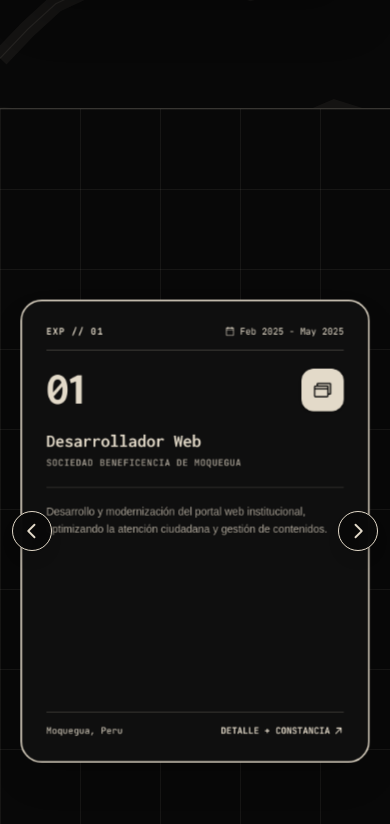
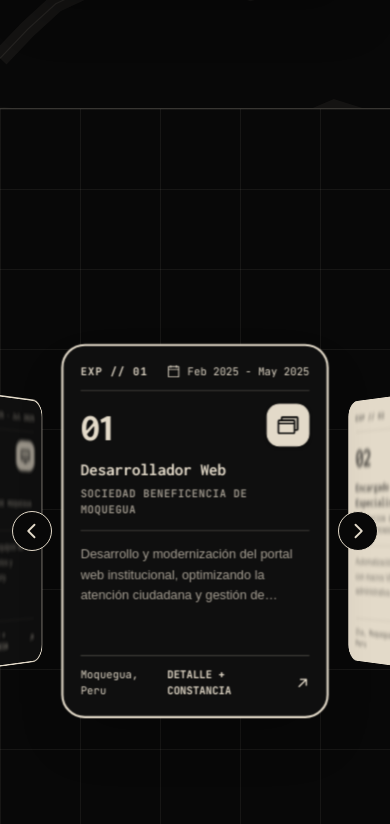
Before and after one commit to AndreeHappy/MyPage, a React (Vite) app: page / in a window 390 px wide. Shown: the part 1580-2404 px from the top of the page. Built offline with nearby package versions, Linux system fonts and the light colour scheme.

Commit message:
fix(experience): restore pure preserve-3d cylinder without autoAlpha or scale3d flattening

```diff
--- a/src/components/Experience.jsx
+++ b/src/components/Experience.jsx
@@ -193,18 +193,14 @@ function drawSolid3DLetters(canvas, progress, timeSec = 0) {
   ctx.scale(dpr, dpr);
   ctx.clearRect(0, 0, width, height);
 
-  if (progress < 0.28 || progress > 0.72) {
+  if (progress <= 0.015 || progress >= 0.985) {
     ctx.restore();
     return;
   }
 
-  // Smooth fade in (0.28 -> 0.36) and fade out (0.64 -> 0.72)
   let alpha = 1;
-  if (progress < 0.36) {
-    alpha = (progress - 0.28) / 0.08;
-  } else if (progress > 0.64) {
-    alpha = (0.72 - progress) / 0.08;
-  }
+  if (progress < 0.12) alpha = (progress - 0.015) / 0.105;
+  else if (progress > 0.88) alpha = (0.985 - progress) / 0.105;
   ctx.globalAlpha = Math.max(0, Math.min(1, alpha));
 
   const isLight = document.documentElement.classList.contains("theme-light");
@@ -223,9 +219,7 @@ function drawSolid3DLetters(canvas, progress, timeSec = 0) {
   const scaleXY = 78; // Balanced size (scaled down from 108, was originally 60)
   const halfDepth = 26; // Solid, proportional 3D extrusion thickness (was 38)
 
-  // Normalized transition progress across Phase 2 [0.28, 0.72]
-  const transProgress = (progress - 0.28) / 0.44;
-  const groupY = -720 + transProgress * 1440;
+  const groupY = -680 + progress * 1360;
   const lightDir = [-0.32, -0.62, 0.71];
 
   const allPolys = [];
@@ -425,39 +419,39 @@ function CardInnerContent({ face, isBlurredBack = false }) {
       >
         <div>
           <div
-            className="flex items-center justify-between pb-4 border-b"
+            className="flex items-center justify-between pb-2.5 md:pb-4 border-b"
             style={{ borderColor: dividerColor }}
           >
-            <span className="text-xs font-mono uppercase tracking-widest font-bold">
+            <span className="text-[10px] md:text-xs font-mono uppercase tracking-widest font-bold">
               EXP // {num}
             </span>
-            <span className="text-xs font-mono flex items-center gap-1.5 font-medium">
+            <span className="text-[10px] md:text-xs font-mono flex items-center gap-1.5 font-medium">
               <CalendarBlank size={14} />
               {exp.period}
             </span>
           </div>
 
-          <div className="mt-5 flex items-end justify-between">
-            <span className="text-6xl font-black font-title leading-none tracking-tighter">
+          <div className="mt-3 md:mt-5 flex items-end justify-between">
+            <span className="text-4xl md:text-6xl font-black font-title leading-none tracking-tighter">
               {num}
             </span>
             <div
-              className="w-14 h-14 rounded-2xl border flex items-center justify-center shadow-sm"
+              className="w-10 h-10 md:w-14 md:h-14 rounded-xl md:rounded-2xl border flex items-center justify-center shadow-sm"
               style={{
                 borderColor: cardBorder,
                 backgroundColor: invert ? "var(--bg)" : "var(--fg)",
                 color: invert ? "var(--fg)" : "var(--bg)"
               }}
             >
-              <Icon size={28} weight="duotone" />
+              <Icon size={24} weight="duotone" />
             </div>
           </div>
 
-          <h3 className="mt-6 text-2xl font-bold font-title leading-tight">
+          <h3 className="mt-3 md:mt-6 text-base md:text-2xl font-bold font-title leading-tight">
             {exp.role}
           </h3>
           <p
-            className="mt-1.5 text-xs font-mono uppercase tracking-wider font-semibold"
+            className="mt-1 md:mt-1.5 text-[10px] md:text-xs font-mono uppercase tracking-wider font-semibold"
             style={{ color: cardMuted }}
           >
             {exp.company}
@@ -465,17 +459,17 @@ function CardInnerContent({ face, isBlurredBack = false }) {
 
           {/* Centered concise summary — clean and legible without walls of bullet points */}
           <div
-            className="mt-6 pt-5 border-t text-sm leading-relaxed"
+            className="mt-3 md:mt-6 pt-3 md:pt-5 border-t text-xs md:text-sm leading-relaxed"
             style={{ borderColor: dividerColor, color: cardMuted }}
           >
-            <p className="line-clamp-4 font-normal">
+            <p className="line-clamp-3 md:line-clamp-4 font-normal">
               {exp.summary || exp.bullets[0]}
             </p>
           </div>
         </div>
 
         <div
-          className="pt-4 border-t flex items-center justify-between text-xs font-mono"
+          className="pt-2.5 md:pt-4 border-t flex items-center justify-between text-[10px] md:text-xs font-mono"
           style={{ borderColor: dividerColor }}
         >
           <span>{exp.location}</span>
@@ -513,7 +507,7 @@ function CardInnerContent({ face, isBlurredBack = false }) {
   // Empty Card for Exp 6 (Proyectos en GitHub): "aqui no tenemos imagen asi que dejalo como vacio la tarjeta"
   return (
     <div
-      className="w-full h-full flex flex-col items-center justify-center text-center p-8 select-none"
+      className="w-full h-full flex flex-col items-center justify-center text-center p-4 md:p-8 select-none"
       style={
         isBlurredBack
           ? { filter: "blur(2.5px)", opacity: 0.65 }
@@ -521,12 +515,12 @@ function CardInnerContent({ face, isBlurredBack = false }) {
       }
     >
       <div
-        className="w-20 h-20 rounded-3xl border-2 border-dashed flex items-center justify-center opacity-30 mb-3"
+        className="w-14 h-14 md:w-20 md:h-20 rounded-2xl md:rounded-3xl border-2 border-dashed flex items-center justify-center opacity-30 mb-3"
         style={{ borderColor: cardBorder }}
       >
-        <GithubLogo size={44} weight="regular" />
+        <GithubLogo size={40} weight="regular" />
       </div>
-      <span className="text-xs font-mono uppercase tracking-widest opacity-35">
+      <span className="text-[10px] md:text-xs font-mono uppercase tracking-widest opacity-35">
         github.com/AndreeHappy
       </span>
     </div>
@@ -534,9 +528,7 @@ function CardInnerContent({ face, isBlurredBack = false }) {
 }
 
 // 3D Cylinder Ring with 6 faces (3 Experiences * 2 paired cards each)
-function CylinderRing({ faces, ringRef, innerRef, onSelectCard }) {
-  const radius = 660;
-
+function CylinderRing({ faces, ringRef, innerRef, onSelectCard, radius = 660 }) {
   return (
     <div
       ref={ringRef}
@@ -570,7 +562,7 @@ function CylinderRing({ faces, ringRef, innerRef, onSelectCard }) {
             <div
               key={idx}
               onClick={() => onSelectCard(exp)}
-              className="absolute w-[460px] h-[610px] -left-[230px] -top-[305px] cursor-pointer select-none group transition-transform duration-300 hover:scale-[1.02]"
+              className="absolute w-[250px] h-[350px] -left-[125px] -top-[175px] md:w-[460px] md:h-[610px] md:-left-[230px] md:-top-[305px] cursor-pointer select-none group transition-transform duration-300 hover:scale-[1.02]"
               style={{
                 transform: `rotateY(${angle}deg) translateZ(${radius}px)`,
                 transformStyle: "preserve-3d"
@@ -578,8 +570,8 @@ function CylinderRing({ faces, ringRef, innerRef, onSelectCard }) {
             >
               {/* Front Face */}
               <div
-                className={`absolute inset-0 rounded-[28px] border-2 overflow-hidden shadow-2xl ${
-                  isDocCard ? "p-0" : "p-8"
+                className={`absolute inset-0 rounded-[22px] md:rounded-[28px] border-2 overflow-hidden shadow-2xl ${
+                  isDocCard ? "p-0" : "p-4 md:p-8"
                 }`}
                 style={{
                   transform: "translateZ(1px)",
@@ -594,8 +586,8 @@ function CylinderRing({ faces, ringRef, innerRef, onSelectCard }) {
 
               {/* Back Face (Rotated 180° with blurred card info) */}
               <div
-                className={`absolute inset-0 rounded-[28px] border-2 overflow-hidden ${
-                  isDocCard ? "p-0" : "p-8"
+                className={`absolute inset-0 rounded-[22px] md:rounded-[28px] border-2 overflow-hidden ${
+                  isDocCard ? "p-0" : "p-4 md:p-8"
                 }`}
                 style={{
                   transform: "rotateY(180deg) translateZ(1px)",
@@ -626,35 +618,16 @@ export default function Experience() {
   const touchStartX = useRef(null);
   const touchStartY = useRef(null);
   const [selectedExp, setSelectedExp] = useState(null);
-
-  // Track viewport dimensions to gracefully adapt cylinder scale on zoom (133%, 25%) and mobile
-  const [viewport, setViewport] = useState({
-    width: typeof window !== "undefined" ? window.innerWidth : 1440,
-    height: typeof window !== "undefined" ? window.innerHeight : 900
-  });
+  const [isMobile, setIsMobile] = useState(() =>
+    typeof window !== "undefined" ? window.innerWidth < 768 : false
+  );
 
   useEffect(() => {
-    const handleResize = () => {
-      setViewport({ width: window.innerWidth, height: window.innerHeight });
-    };
-    window.addEventListener("resize", handleResize);
-    return () => window.removeEventListener("resize", handleResize);
+    const mq = window.matchMedia("(max-width: 767px)");
+    const onChange = (e) => setIsMobile(e.matches);
+    mq.addEventListener("change", onChange);
+    return () => mq.removeEventListener("change", onChange);
   }, []);
-
-  const isMobile = viewport.width < 768;
-
-  // Responsive scale:
-  // - On mobile: target front card width ~70-75% of screen width [230px, 285px]
-  // - On desktop: scale so cards never clip top/bottom on 133%+ zoom, nor get lost at 25% zoom
-  const scale = isMobile
-    ? Math.min(Math.max(viewport.width * 0.72, 230), 285) / 460
-    : Math.min(
-        Math.max(
-          Math.min((viewport.height * 0.63) / 610, (viewport.width * 0.72) / 1380),
-          0.62
-        ),
-        1.35
-      );
 
   useEffect(() => {
     if (!selectedExp) return;
@@ -682,23 +655,21 @@ export default function Experience() {
 
       mm.add("(min-width: 0px)", () => {
         const isMobileScreen = window.innerWidth < 768;
-        const scrollDist = isMobileScreen ? "+=2400" : "+=3600";
-        const travelDistance = 2600;
+        const scrollDist = isMobileScreen ? "+=2600" : "+=3600";
+        const travelY = 1350;
 
         gsap.set(r1, {
           y: 0,
           z: 0,
           rotationX: 0,
-          rotationY: 0,
-          autoAlpha: 1
+          rotationY: 0
         });
 
         gsap.set(r2, {
-          y: travelDistance,
+          y: travelY,
           z: 0,
           rotationX: 0,
-          rotationY: 120,
-          autoAlpha: 0
+          rotationY: 120
         });
 
         let targetProgress = 0;
@@ -748,7 +719,7 @@ export default function Experience() {
           }
         });
 
-        // PHASE 1 (0 -> 1.2): Ring 1 rotates clockwise in place
+        // PHASE 1 (0 -> 1.2): Ring 1 rotates clockwise
         tl.to(
           r1,
           {
@@ -759,13 +730,12 @@ export default function Experience() {
           0
         );
 
-        // PHASE 2 (1.2 -> 2.4): Ring 1 rises up & fades out, Ring 2 rises from below & fades in
+        // PHASE 2 (1.2 -> 2.4): Ring 1 rises up, solid 3D "A A S A" letters tumble through the center, Ring 2 rises from below
         tl.to(
           r1,
           {
-            y: -travelDistance,
+            y: -travelY,
             rotationY: -300,
-            autoAlpha: 0,
             ease: "none",
             duration: 1.2
           },
@@ -777,14 +747,13 @@ export default function Experience() {
           {
             y: 0,
             rotationY: 0,
-            autoAlpha: 1,
             ease: "none",
             duration: 1.2
           },
           1.2
         );
 
-        // PHASE 3 (2.4 -> 3.6): Ring 2 rotates clockwise in place
+        // PHASE 3 (2.4 -> 3.6): Ring 2 rotates clockwise in center
         tl.to(
           r2,
           {
@@ -836,11 +805,13 @@ export default function Experience() {
     touchStartY.current = null;
   };
 
+  const ringRadius = isMobile ? 310 : 660;
+
   return (
     <section
       id="experiencia"
       ref={sectionRef}
-      className="relative w-full h-[100dvh] border-t overflow-hidden flex items-center justify-center"
+      className="relative w-full h-screen border-t overflow-hidden flex items-center justify-center"
       style={{
         backgroundColor: "var(--bg)",
         borderColor: "var(--border-color)",
@@ -859,21 +830,21 @@ export default function Experience() {
         }}
       />
 
-      {/* Unified Responsive 3D Scene (Desktop, Mobile & Zoom) */}
+      {/* Unified 3D Scene (Pure preserve-3d without scale3d or opacity flattening) */}
       <div
         onTouchStart={handleTouchStart}
         onTouchEnd={handleTouchEnd}
-        className="relative w-full h-full flex items-center justify-center overflow-hidden touch-pan-y"
+        className="relative w-full h-full flex items-center justify-center touch-pan-y"
         style={{
-          perspective: `${Math.round(isMobile ? 1250 : 2400 * Math.max(scale, 0.7))}px`,
+          perspective: isMobile ? "1400px" : "2400px",
           perspectiveOrigin: "50% 50%"
         }}
       >
         <div
-          className="relative w-0 h-0 will-change-transform"
+          className="relative w-0 h-0"
           style={{
             transformStyle: "preserve-3d",
-            transform: `scale3d(${scale}, ${scale}, ${scale}) translateZ(${isMobile ? -260 : -420}px)`
+            transform: isMobile ? "translateZ(-220px)" : "translateZ(-420px)"
           }}
         >
           {/* Ring 1 (Experiences 1, 2, 3: Text + Image pairs) */}
@@ -882,12 +853,13 @@ export default function Experience() {
             ringRef={ring1Ref}
             innerRef={ring1InnerRef}
             onSelectCard={setSelectedExp}
+            radius={ringRadius}
           />
 
           {/* Solid Watertight 3D Extruded "A A S A" Letters at Z=0 (Center of the Cylinder Tube) */}
           <canvas
             ref={canvas3DRef}
-            className="pointer-events-none absolute w-[1000px] h-[1000px] -left-[500px] -top-[500px]"
+            className="pointer-events-none absolute w-[560px] h-[560px] -left-[280px] -top-[280px] md:w-[1000px] md:h-[1000px] md:-left-[500px] md:-top-[500px]"
             style={{
               transform: "translateZ(0px)"
             }}
@@ -899,6 +871,7 @@ export default function Experience() {
             ringRef={ring2Ref}
             innerRef={ring2InnerRef}
             onSelectCard={setSelectedExp}
+            radius={ringRadius}
           />
         </div>
 
@@ -906,8 +879,9 @@ export default function Experience() {
         <button
           onClick={() => rotateCylinderHorizontally(-1)}
           aria-label="Girar cilindro a la izquierda"
-          className="absolute left-3 sm:left-6 z-40 w-10 h-10 sm:w-12 sm:h-12 rounded-full border flex items-center justify-center cursor-pointer transition-transform hover:scale-110 active:scale-95 shadow-lg bg-[var(--bg)]/90 backdrop-blur-sm"
+          className="absolute left-3 md:left-6 z-40 w-10 h-10 md:w-12 md:h-12 rounded-full border flex items-center justify-center cursor-pointer transition-transform hover:scale-110 active:scale-95"
           style={{
+            backgroundColor: "var(--bg)",
             borderColor: "var(--border-strong)",
             color: "var(--fg)"
           }}
@@ -918,8 +892,9 @@ export default function Experience() {
         <button
           onClick={() => rotateCylinderHorizontally(1)}
           aria-label="Girar cilindro a la derecha"
-          className="absolute right-3 sm:right-6 z-40 w-10 h-10 sm:w-12 sm:h-12 rounded-full border flex items-center justify-center cursor-pointer transition-transform hover:scale-110 active:scale-95 shadow-lg bg-[var(--bg)]/90 backdrop-blur-sm"
+          className="absolute right-3 md:right-6 z-40 w-10 h-10 md:w-12 md:h-12 rounded-full border flex items-center justify-center cursor-pointer transition-transform hover:scale-110 active:scale-95"
           style={{
+            backgroundColor: "var(--bg)",
             borderColor: "var(--border-strong)",
             color: "var(--fg)"
           }}
```
